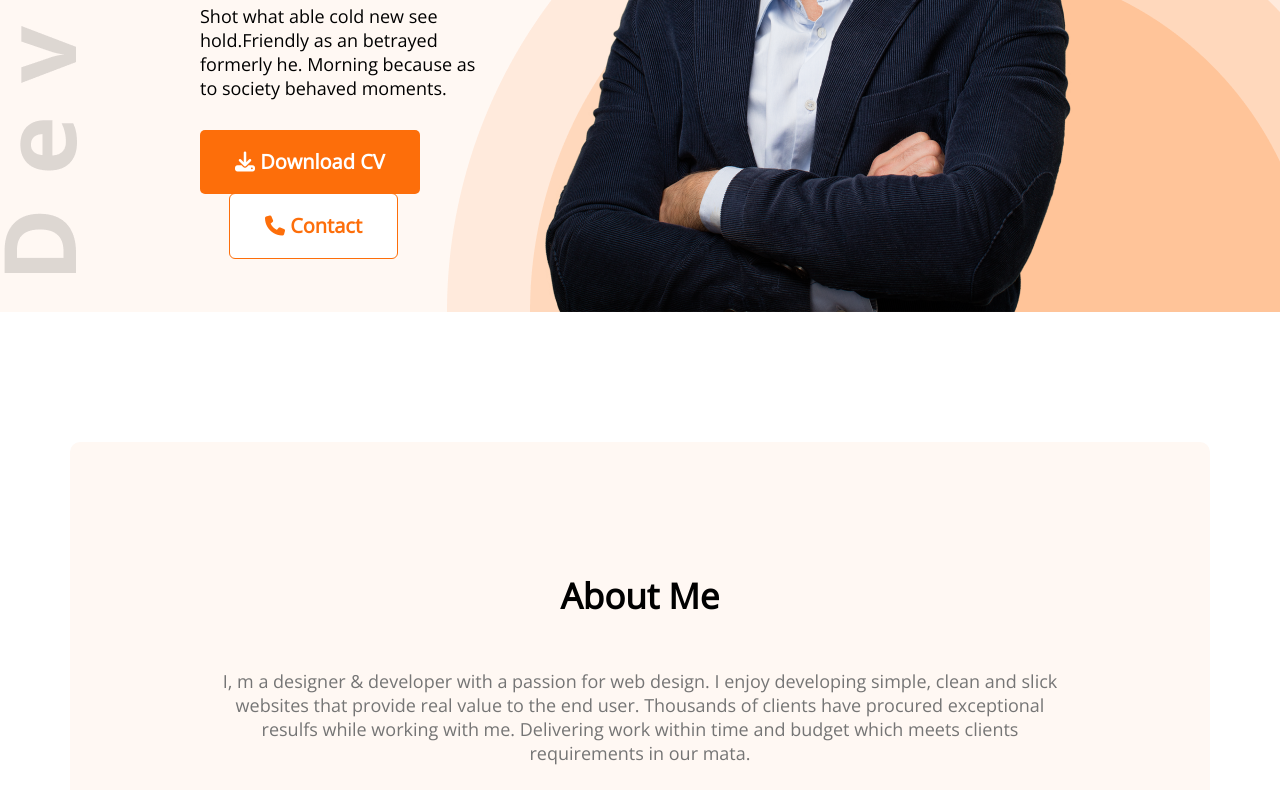
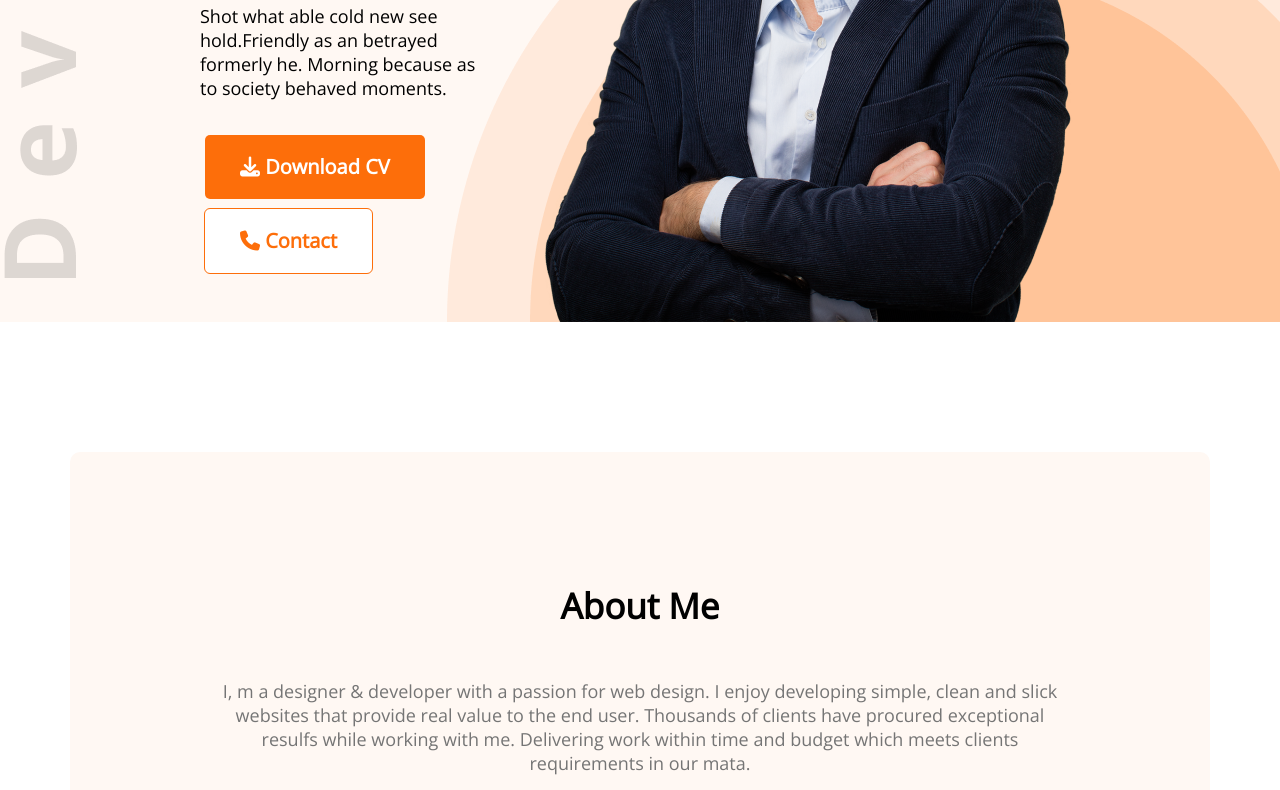
Before and after one commit to Tanvir1717/developer-portfolio, a plain HTML site: page index.html in a window 1280 px wide. Shown: the part 528-1318 px from the top of the page. Drawn offline with nearby package versions, Linux system fonts and the light colour scheme.

Commit message:
margin btn added

```diff
--- a/styles/portfolio.css
+++ b/styles/portfolio.css
@@ -16,6 +16,7 @@
     font-size: 20px;
     border: 0;
     padding: 18px 35px;
+    margin: 5px;
 }
 
 .btn-secondary {
@@ -28,7 +29,7 @@
     font-size: 20px;
     border: 0;
     padding: 18px 35px;
-    margin-left: 30px;
+    margin: 5px;
 }
 
 .header {
```
